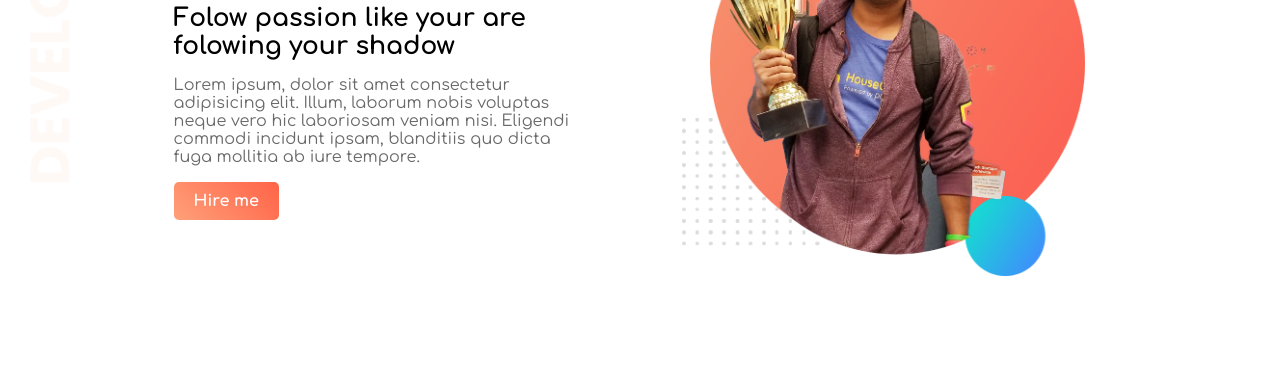
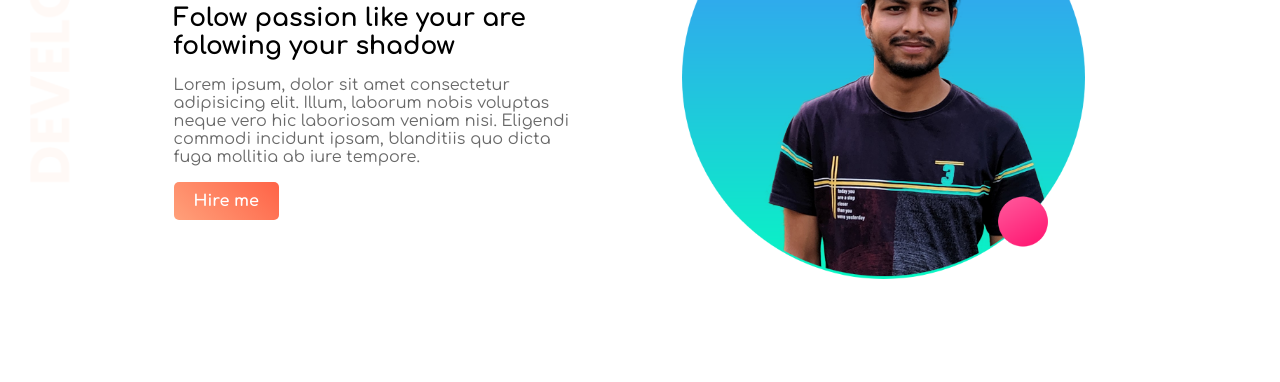
Before and after one commit to rojon009/personal-portfolio, a plain HTML site: page index.html in a window 1280 px wide. Shown: the part 177-559 px from the top of the page. Drawn offline with Linux system fonts and the light colour scheme.

Commit message:
adding my own image

```diff
--- a/index.html
+++ b/index.html
@@ -27,7 +27,7 @@
           <a class="link-button" href="#">Hire me</a>
         </div>
         <div class="half-width">
-          <img src="./images/jhankar.png" alt="" />
+          <img src="./images/rojon.png" alt="" />
         </div>
       </div>
     </section>
```
Also changed, not shown: images/rojon.png (added).
